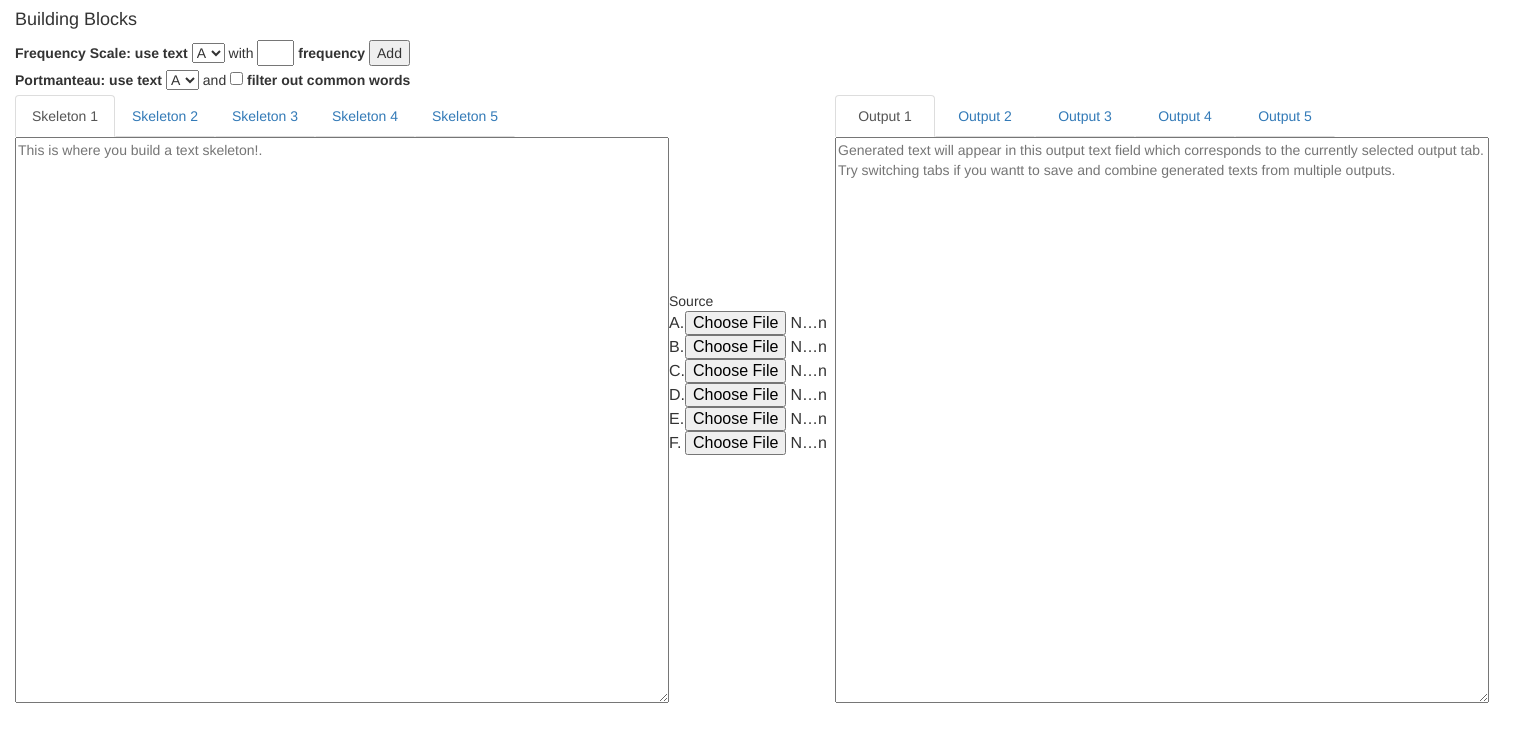
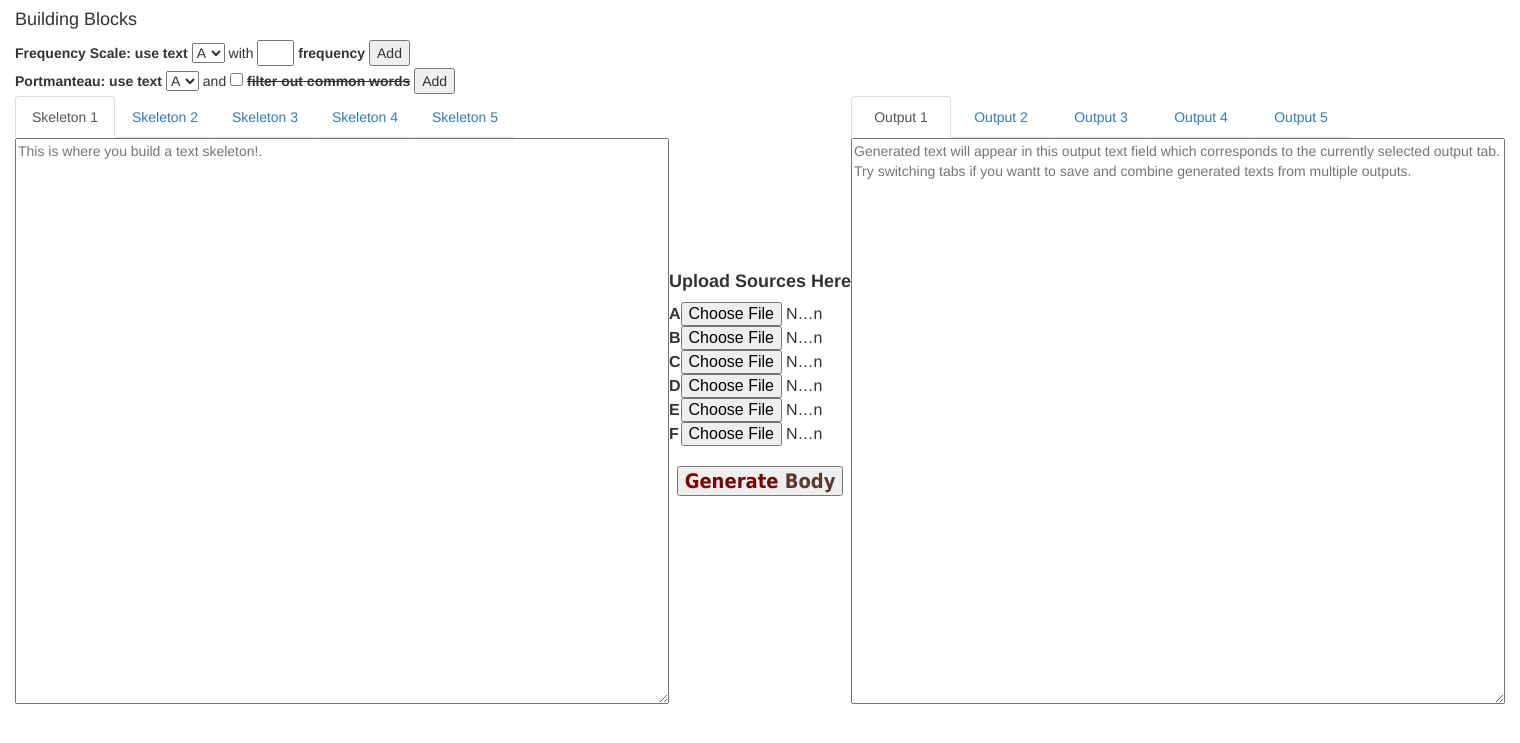
Before and after one commit to coreybobco/skeleton_texts, a Flask app: page / in a window 1520 px wide. Shown: the part 43-786 px from the top of the page. Run offline with Flask 2, Linux system fonts and the light colour scheme; some libraries are stand-ins or nearby versions.

Commit message:
Added to UI and added Javascript functionality

```diff
--- a/static/index.css
+++ b/static/index.css
@@ -6,5 +6,7 @@ body { padding-left: 15px }
 #divider {float:left;}
 #output_container {float:left; margin-bottom:10px;}
 textarea { display: inline-block; vertical-align: middle;}
-#upload_list {padding-top:36px; margin-top:160px;}
+#upload_list {padding-top:36px; margin-top:130px;}
+#upload_list_title {}
 input[type="file"] {width: 150px;}
+#generate_body_button {display:block;margin:auto;margin-top:20px; font: bold 20px Tahoma, serif;}
--- a/static/index.js
+++ b/static/index.js
@@ -0,0 +1,31 @@
+onload = function(){
+	var add_frequency_scale_button = document.querySelector("#add_frequency_scale_button");
+	add_frequency_scale_button.onclick = function() {
+		var text_choice = document.querySelector("#frequency_scale_text_select").value;
+		var frequency = document.querySelector("#frequency_scale_frequency").value;
+		var insertion = "{frequency_scale(" +text_choice + "," + frequency +")}";
+		insertBuildingBlock(insertion);
+	}
+	var portmanteau_button = document.querySelector("#add_portmanteau_button");
+	portmanteau_button.onclick = function() {
+		var text_choice = document.querySelector("#portmanteau_text_select").value;
+		var filter_portmanteau = document.querySelector("#filter_portmanteau_source").checked;
+		var insertion = "{portmanteau(" + text_choice + ", " + filter_portmanteau + ")}";
+		insertBuildingBlock(insertion);
+	}
+	var generate_body_button = document.querySelector("generate_body_button");
+	generate_body_button.onclick = function () {
+		var file_reader = new FileReader;
+		$("input[type=file").each(function() {
+			// file =
+		});
+		var skeleton = document.querySelector("#skeleton_tabs").querySelector(".active").querySelector("textarea").value;
+	}
+}
+
+function insertBuildingBlock(insertion) {
+	var textarea = document.querySelector("#skeleton_tabs").querySelector(".active").querySelector("textarea");
+	textarea.value = textarea.value + " " + insertion;
+}
+
+function
--- a/templates/index.html
+++ b/templates/index.html
@@ -1,9 +1,11 @@
 <html>
 <body>
-	<link rel="stylesheet" href="static/index.css">
 	<link rel="stylesheet" href="http://maxcdn.bootstrapcdn.com/bootstrap/3.3.5/css/bootstrap.min.css">
 	<script src="https://ajax.googleapis.com/ajax/libs/jquery/1.11.3/jquery.min.js"></script>
 	<script src="http://maxcdn.bootstrapcdn.com/bootstrap/3.3.5/js/bootstrap.min.js"></script>
+	<script src="static/index.js"></script>
+	<link rel="stylesheet" href="static/index.css">
+
 	<div id="header">
 		<h1 id="title"><font color="#878787">Skeleton</font> Texts</h1>
 	</div>
@@ -21,9 +23,9 @@
 				<option value="F">F</option>
 			</select> with
 			<input id="frequency_scale_frequency" style="width:37px"></input><strong> frequency</strong>
-			<button>Add</button><br>
+			<button id="add_frequency_scale_button">Add</button><br>
 			<label for="frequency_scale_text_select">Portmanteau: use text</label>
-			<select id="frequency_scale_text_select">
+			<select id="portmanteau_text_select">
 				<option value="A">A</option>
 				<option value="B">B</option>
 				<option value="C">C</option>
@@ -31,8 +33,8 @@
 				<option value="E">E</option>
 				<option value="F">F</option>
 			</select>
-			 and <label><input type="checkbox"></input><strong> filter out common words</strong></label>
-
+			 and <label><input id="filter_portmanteau_source" type="checkbox"></input><strong> <strike>filter out common words </strike></strong></label>
+			 <button id="add_portmanteau_button">Add</button>
 		</div>
 		<div id="input_container">
 			<ul id="input_tab_list" class="nav nav-tabs nav-justified" style="width:500px">
@@ -42,7 +44,7 @@
 				<li><a data-toggle="tab" href="#skeleton4">Skeleton 4</a></li>
 				<li><a data-toggle="tab" href="#skeleton5">Skeleton 5</a></li>
 			</ul>
-			<div class="tab-content">
+			<div id="skeleton_tabs" class="tab-content">
 				<div id="inputtab1" class="tab-pane fade in active">
 				   <textarea cols=78 rows=28  placeholder="This is where you build a text skeleton!."></textarea>
 				</div>
@@ -64,34 +66,36 @@
 			</div>
 		</div>
 		<div id="divider">
-			<div id="upload_list">Source
+			<div id="upload_list">
+				<h4 id="upload_list_title"><strong>Upload Sources Here</strong><h4>
 				<table>
 					<tr>
-						<td>A. </td>
+						<td><strong>A</strong> </td>
 						<td><input id="file_A" type="file"></input></td>
 					</tr>
 					<tr>
-						<td>B. </td>
+						<td><strong>B</strong> </td>
 						<td><input id="file_B" type="file"></input></td>
 					</tr>
 					<tr>
-						<td>C. </td>
+						<td><strong>C</strong> </td>
 						<td><input id="file_C" type="file"></input></td>
 					</tr>
 					<tr>
-						<td>D. </td>
+						<td><strong>D</strong> </td>
 						<td><input id="file_D" type="file"></input></td>
 					</tr>
 					<tr>
-						<td>E. </td>
+						<td><strong>E</strong> </td>
 						<td><input id="file_E" type="file"></input></td>
 					</tr>
 					<tr>
-						<td>F. </td>
+						<td><strong>F</strong> </td>
 						<td><input id="file_F" type="file"></input></td>
 					</tr>
 				</table>
 			</div>
+			<button id="generate_body_button"><font color="#800000">Generate</font> <font color="#5c392f">Body</font></button><br>
 		</div>
 	    <div id="output_container">
 			<ul id="output_tab_list" class="nav nav-tabs nav-justified" style="width:500px">
```
